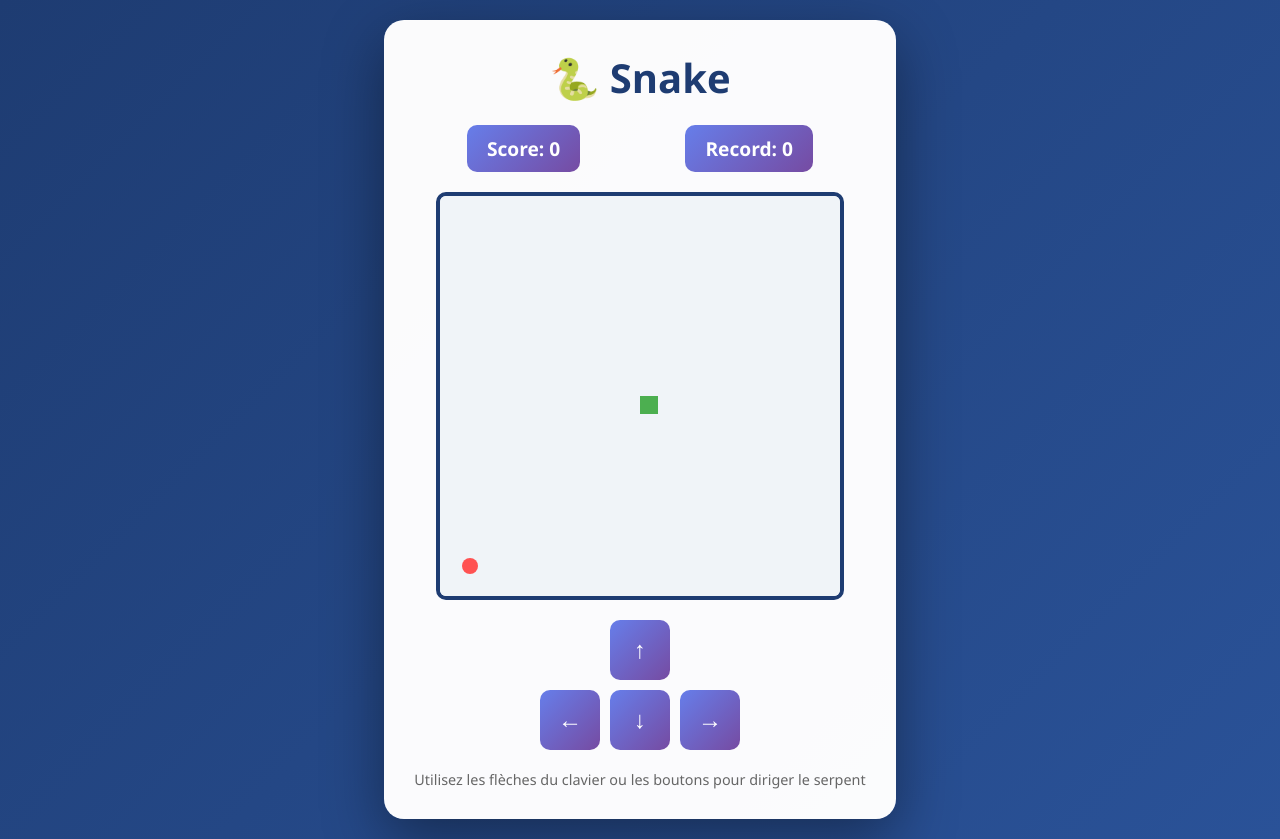
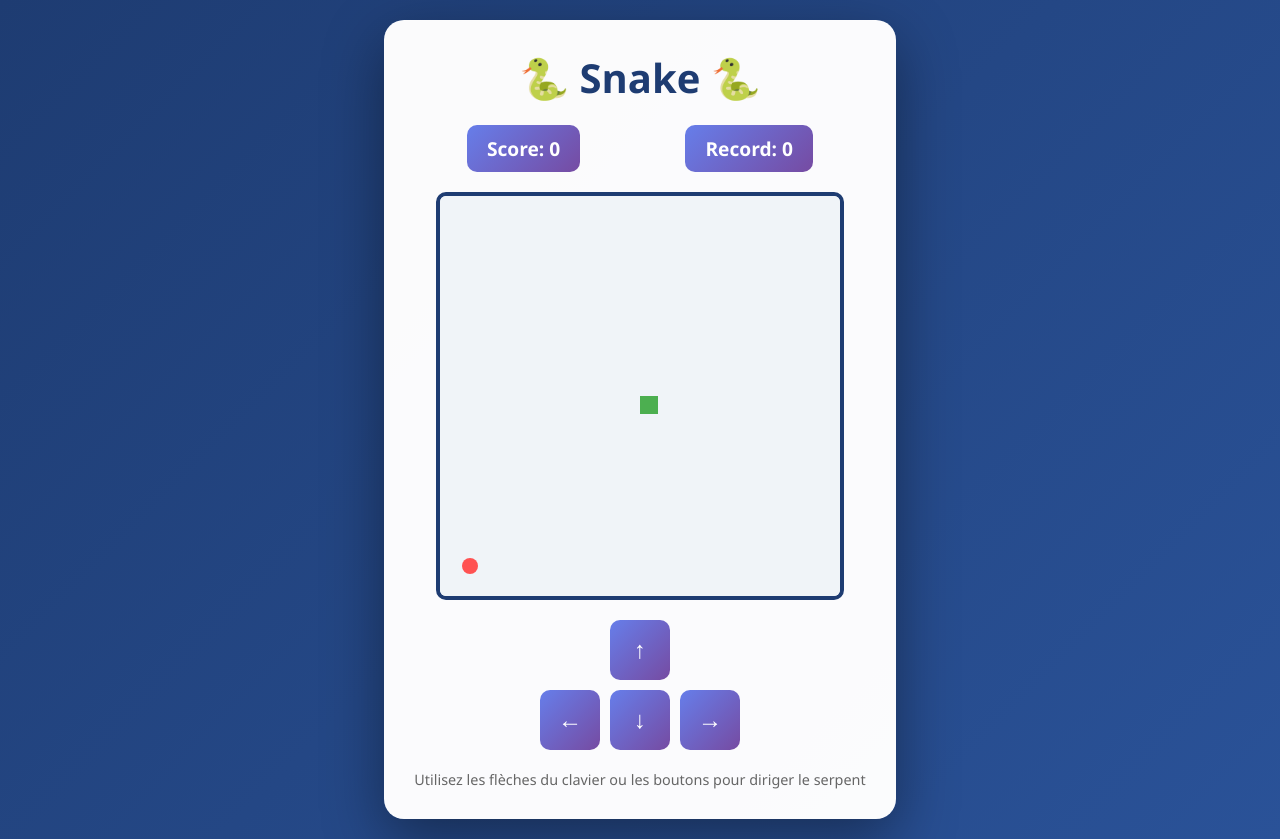
Before and after one commit to ismaeladl/cicd-github-actions, a website: page src/index.html in a window 1280 px wide. Drawn offline with Linux system fonts and the light colour scheme; files that its build step writes are made by us from their sources.

Commit message:
add snake title

```diff
--- a/src/index.html
+++ b/src/index.html
@@ -8,7 +8,7 @@
 </head>
 <body>
     <div class="container">
-        <h1>🐍 Snake</h1>
+        <h1>🐍 Snake 🐍</h1>
 
         <div class="game-info">
             <div class="score">Score: <span id="score">0</span></div>
```
